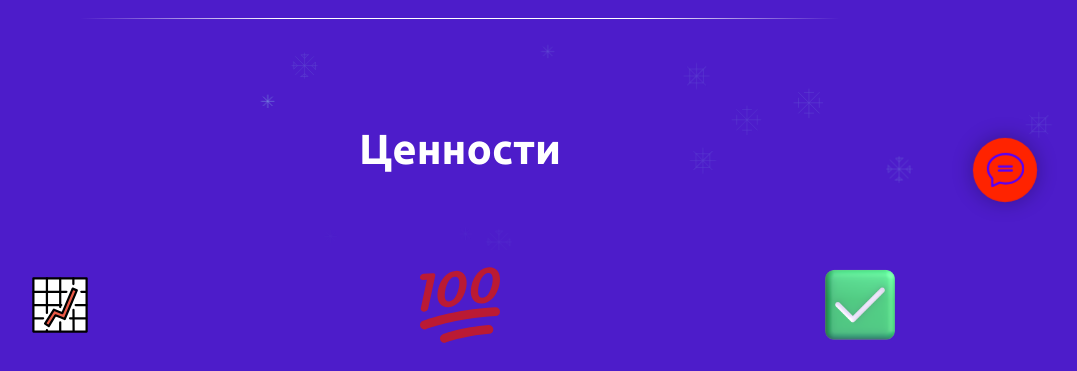
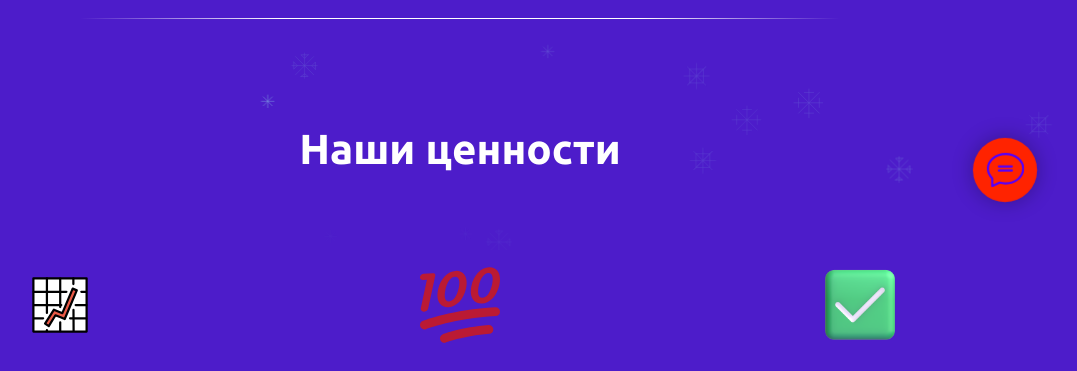
Before and after one commit to DaniilRoitenberg688/youngrep1, a Flask app: page /about in a window 1280 px wide. Shown: the part 550-921 px from the top of the page, without its empty margins (180-1257 px from the left). Run offline with Flask 3, Linux system fonts and the light colour scheme; some libraries are stand-ins or nearby versions.

Commit message:
new update and dots

```diff
--- a/app/templates/main/about.html
+++ b/app/templates/main/about.html
@@ -658,7 +658,7 @@
                     <div
                             class="t-section__title t-title t-title_xs t-align_center t-margin_auto"
                             field="btitle">
-                        Ценности
+                        Наши ценности
                     </div>
                 </div>
             </div>
```
